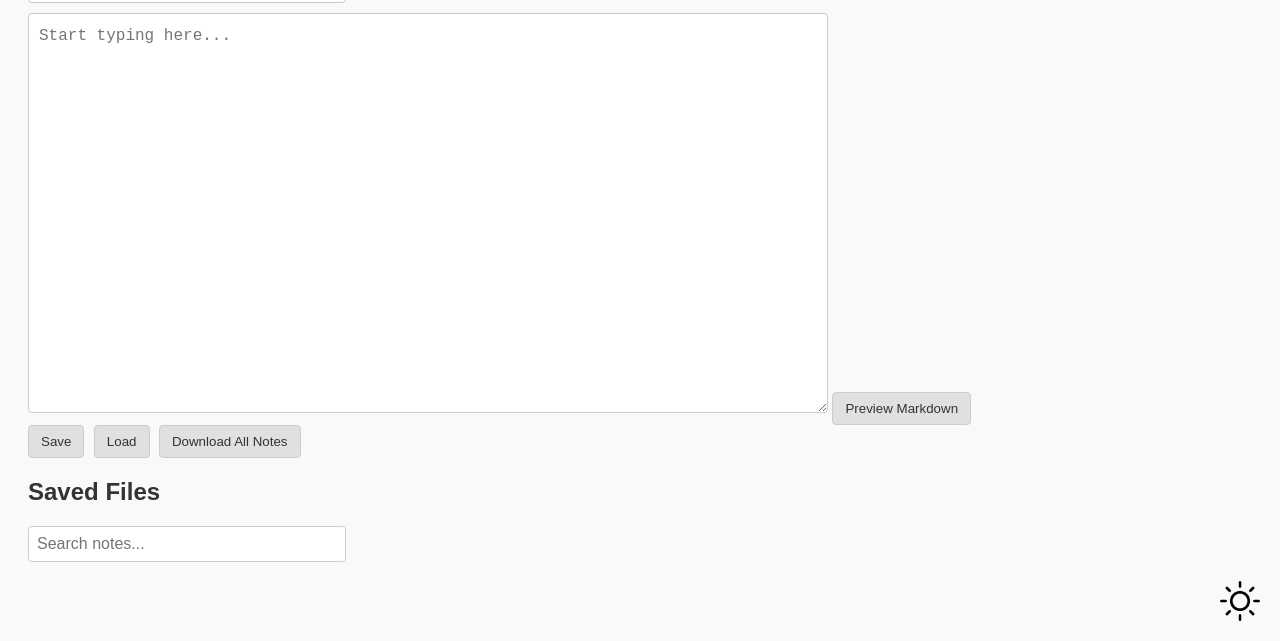
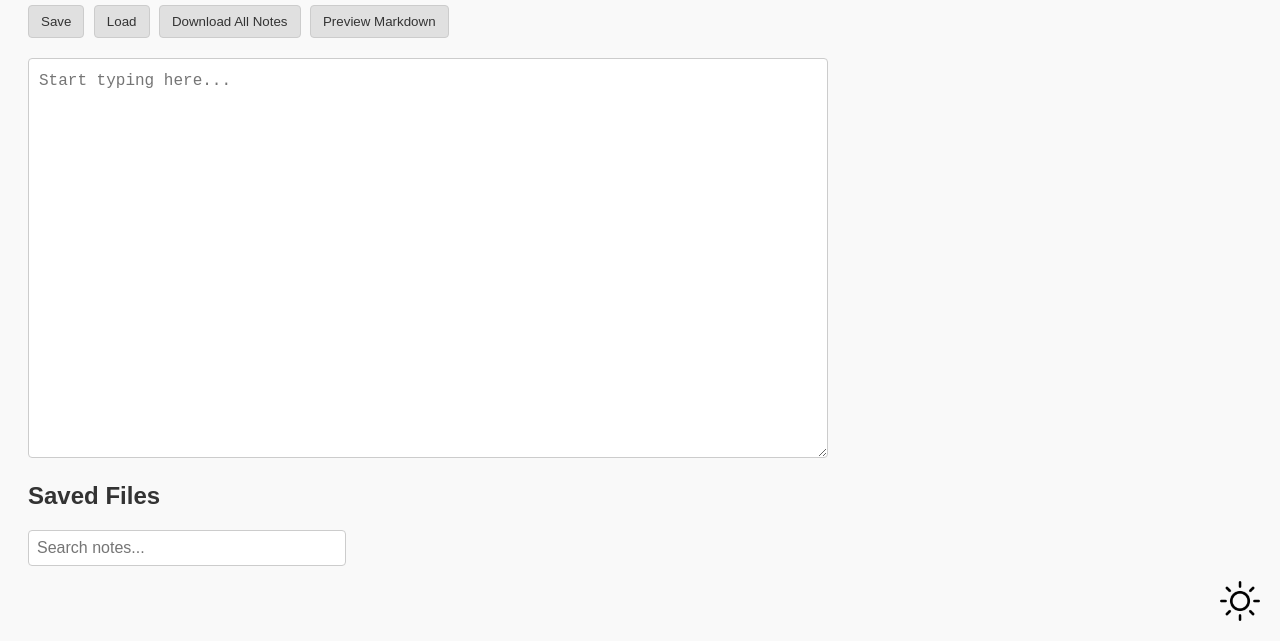
Before and after one commit to MaciejAnielski/Notes_App, a plain HTML site: page index.html in a window 1280 px wide. Shown: the part 159-800 px from the top of the page. Drawn offline with nearby package versions, Linux system fonts and the light colour scheme.

Commit message:
Minor Adjustments

```diff
--- a/index.html
+++ b/index.html
@@ -1,28 +1,38 @@
 <!DOCTYPE html>
 <html lang="en">
+
 <head>
+
     <meta charset="UTF-8">
     <title>Notes App</title>
     <link rel="stylesheet" href="styles.css">
     <script src="https://cdn.jsdelivr.net/npm/jszip@3.10.1/dist/jszip.min.js"></script>
     <script src="https://cdn.jsdelivr.net/npm/marked/marked.min.js"></script>
+
 </head>
+
 <body>
+
     <button id="toggle-theme" class="sun" aria-label="Toggle Dark Mode"></button>
-  <button id="save-text" aria-label="Save as Markdown" class="save-icon"></button>
+
     <h1>Notes App</h1>
+
     <input type="text" id="filename-input" placeholder="Enter filename (without .md)">
-  <textarea id="editor" placeholder="Start typing here..."></textarea>
-  <div id="preview" style="display:none;"></div>
-  <button id="toggle-view">Preview Markdown</button>
 
     <div class="storage-controls">
+
         <button id="save-storage">Save</button>
         <button id="load-storage">Load</button>
         <button id="download-all">Download All Notes</button>
+        <button id="toggle-view">Preview Markdown</button>
+
     </div>
 
+    <textarea id="editor" placeholder="Start typing here..."></textarea>
+    <div id="preview" style="display:none;"></div>
+
     <h2>Saved Files</h2>
+
     <input type="text" id="searchBox" placeholder="Search notes...">
     <ul id="fileList"></ul>
 
--- a/styles.css
+++ b/styles.css
@@ -11,6 +11,7 @@ textarea {
   max-width: 800px;
   height: 400px;
   padding: 10px;
+  margin-top: 10px;
   font-size: 16px;
   line-height: 1.5;
   border: 1px solid #ccc;
@@ -120,6 +121,7 @@ button {
 .storage-controls button {
   padding: 8px 12px;
   margin-right: 5px;
+  margin-bottom: 10px;
   background-color: #e0e0e0;
   border: 1px solid #ccc;
   border-radius: 4px;
```
Lines whose indentation alone changed are shown as unchanged.
